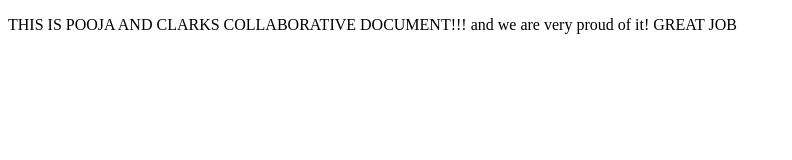
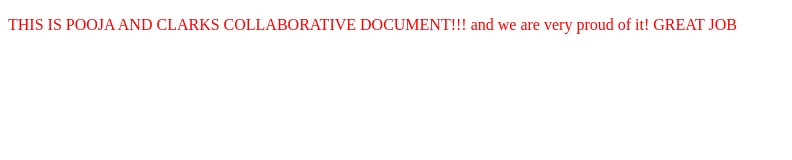
Before and after one commit to clarkroman4/fireside-story-2, a plain HTML site: page index.html in a window 1280 px wide. Shown: the whole page, without its empty margins (0-792 px from the left). Drawn offline with Linux system fonts and the light colour scheme.

Commit message:
Added style.css file

```diff
--- a/index.html
+++ b/index.html
@@ -1,5 +1,8 @@
 <!DOCTYPE html>
 <html>
+<head>
+        <link rel="stylesheet" type="text/css" href="style.css">
+</head>
     <header>
 <body>
     <p>
--- /dev/null
+++ b/style.css
@@ -0,0 +1,4 @@
+body {
+    color: red;
+    background-color: white;
+  }
```
